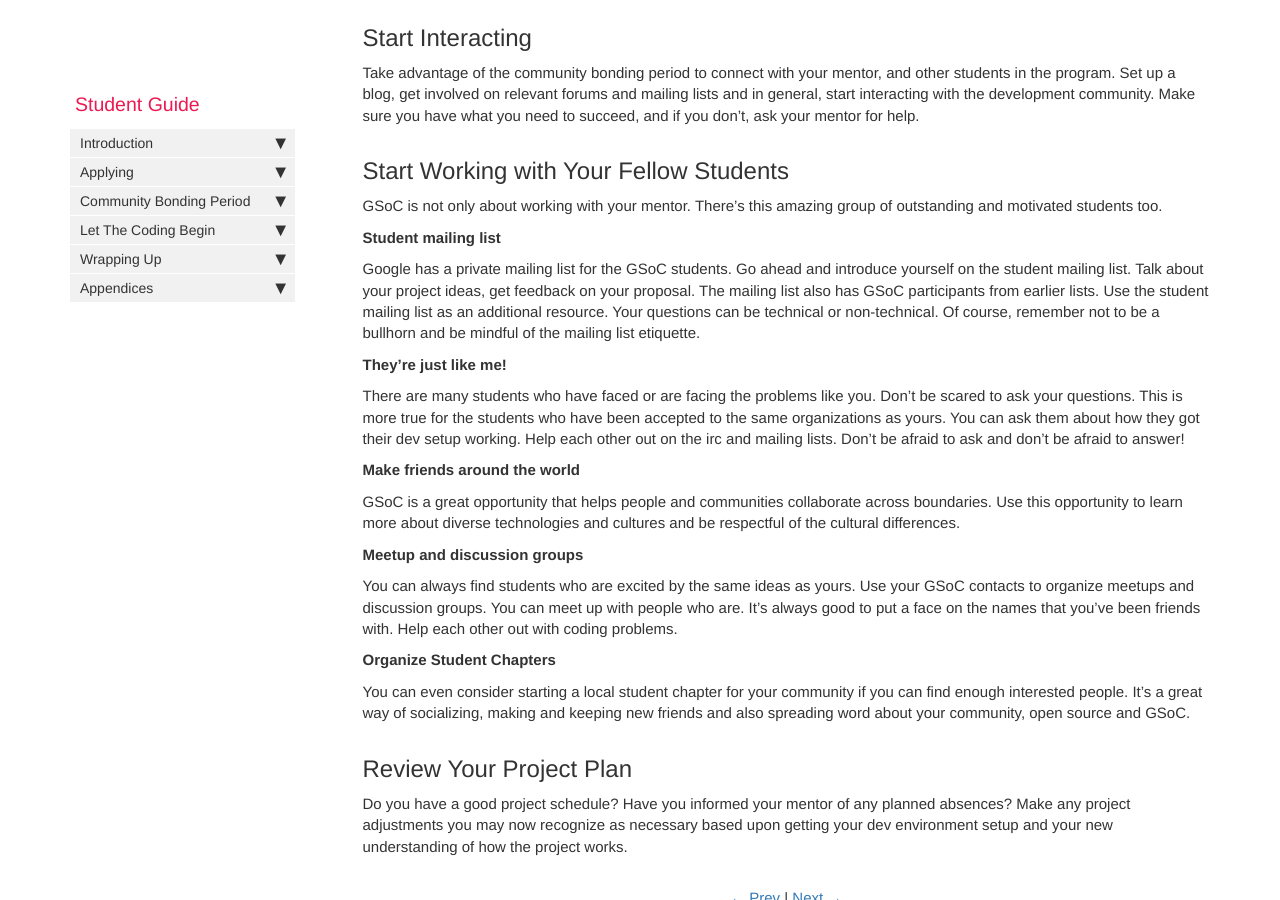
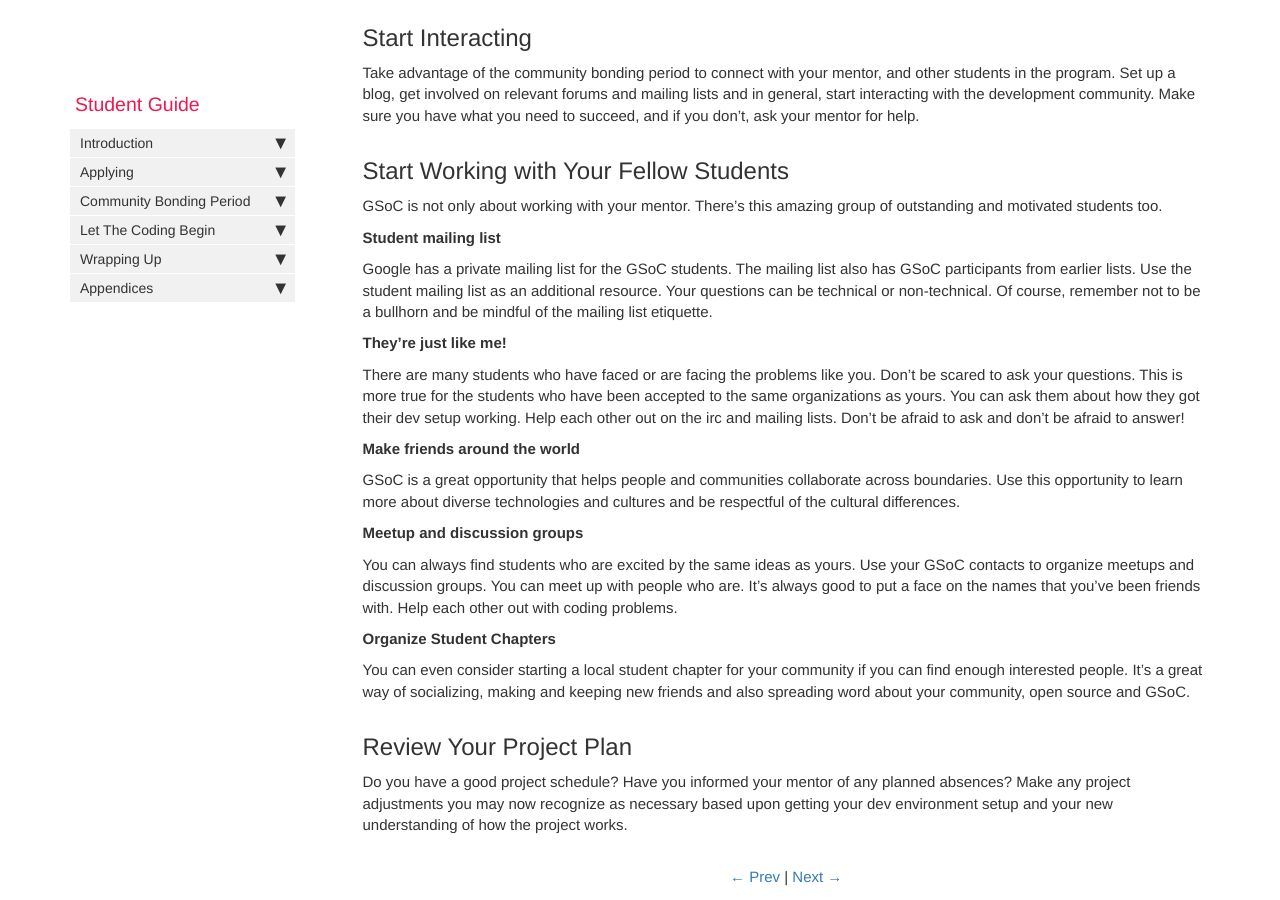
Before and after one commit to google/gsocguides, a Jekyll site: the page built from pages/student/12-how_to_get_a_head_start.md, in a window 1280 px wide and 900 px high, scrolled down 1074 px. Built offline with Jekyll 4.4.1, drawn with Linux system fonts in a browser that asks for light colours.

Commit message:
Update 12-how_to_get_a_head_start.md

```diff
--- a/pages/student/12-how_to_get_a_head_start.md
+++ b/pages/student/12-how_to_get_a_head_start.md
@@ -45,7 +45,7 @@ GSoC is not only about working with your mentor. There's this amazing group of o
 
 **Student mailing list**
 
-Google has a private mailing list for the GSoC students. Go ahead and introduce yourself on the student mailing list. Talk about your project ideas, get feedback on your proposal. The mailing list also has GSoC participants from earlier lists. Use the student mailing list as an additional resource. Your questions can be technical or non-technical. Of course, remember not to be a bullhorn and be mindful of the mailing list etiquette.
+Google has a private mailing list for the GSoC students. The mailing list also has GSoC participants from earlier lists. Use the student mailing list as an additional resource. Your questions can be technical or non-technical. Of course, remember not to be a bullhorn and be mindful of the mailing list etiquette.
 
 **They're just like me!**
 
```
